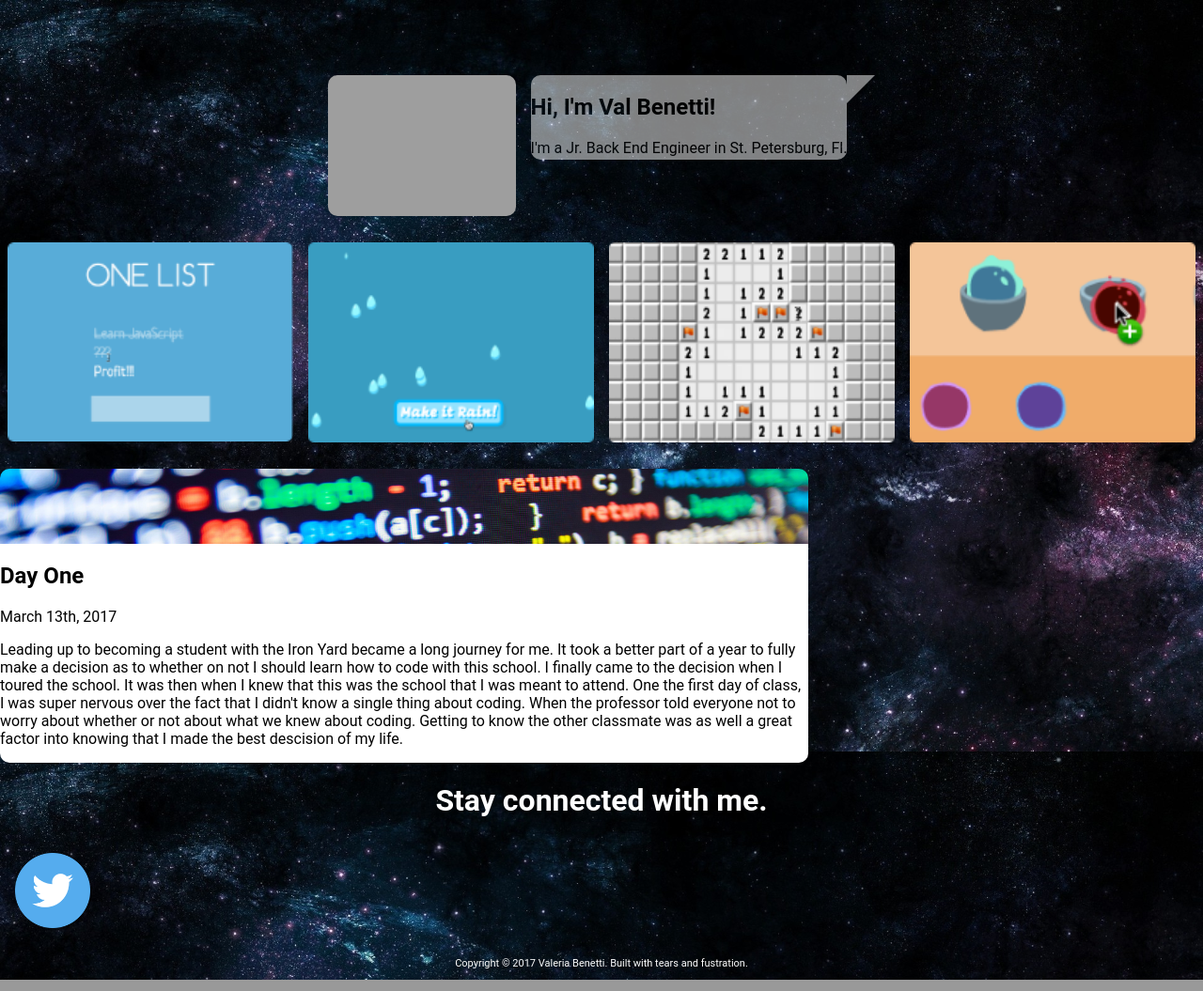
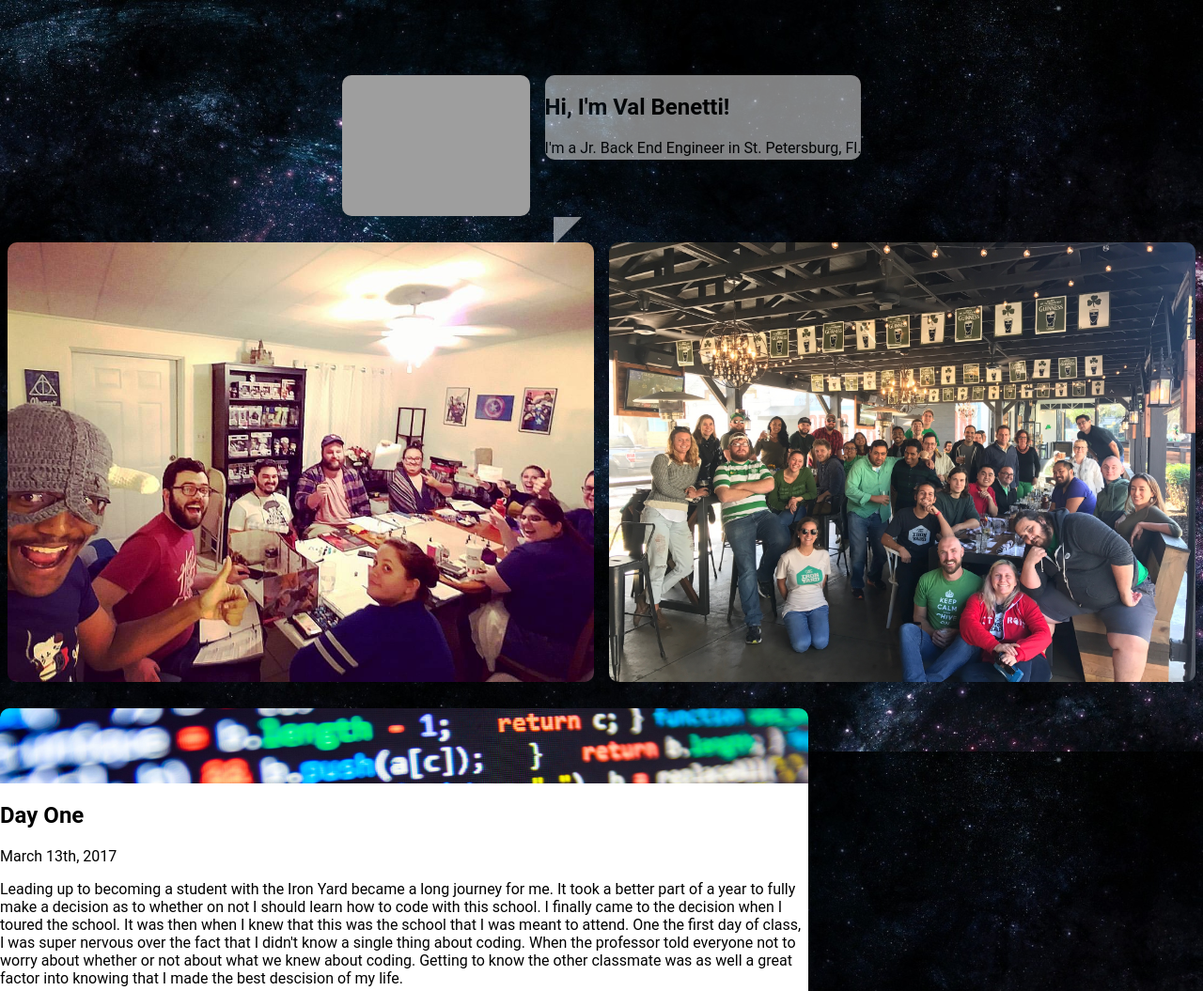
Before and after one commit to valeriabenetti/portfolio, a website: page public/index.html in a window 1280 px wide. Shown: the top 1055 px of the page at 94% size. Drawn offline with Linux system fonts and the light colour scheme; grey boxes are pictures that could not be loaded.

Commit message:
Fourth Try of Folio

```diff
--- a/public/index.html
+++ b/public/index.html
@@ -21,6 +21,7 @@
         <div class="popname">
             <h2>Hi, I'm Val Benetti!</h2>
             <p>I'm a Jr. Back End Engineer in St. Petersburg, Fl.</p>
+
         </div>
         <div class="triangle">
 
@@ -31,10 +32,8 @@
     <main class="examples">
         <div class="list">
             <ul>
-                <li><img src="./images/one-list.png" alt="one-list"></li>
-                <li><img src="./images/make-it-rain.png" alt="make-it-rain"></li>
-                <li><img src="./images/bomb-sniffer.png" alt="bomb-sniffer"></li>
-                <li><img src="./images/sensei-sense.png" alt="sensei-sense"></li>
+                <li><img src="./images/gamenight.jpg" alt="game-night"></li>
+                <li><img src="./images/cohort.jpg" alt="TIY-Cohort-7"></li>
             </ul>
         </div>
 
--- a/public/screen.css
+++ b/public/screen.css
@@ -25,6 +25,7 @@ header img {
 }
 
 .popname {
+  position: relative;
   border: 0px transparent;
   background-color: #fff;
   margin-left: 1em;
@@ -33,12 +34,15 @@ header img {
 }
 
 .triangle {
+  position: absolute;
   width: 0;
   height: 0;
   border-style: solid;
   border-width: 30px 30px 0 0;
   border-color: #fff transparent transparent transparent;
   opacity: 0.5;
+  bottom: 67.4%;
+  left: 46%;
 }
 
 .list ul {
@@ -56,6 +60,7 @@ header img {
 
 .list ul li img {
   width: 100%;
+  border-radius: 10px 10px 10px 10px;
 }
 
 .words {
```
Also changed, not shown: public/images/cohort.jpg (added), public/images/gamenight.jpg (added).
